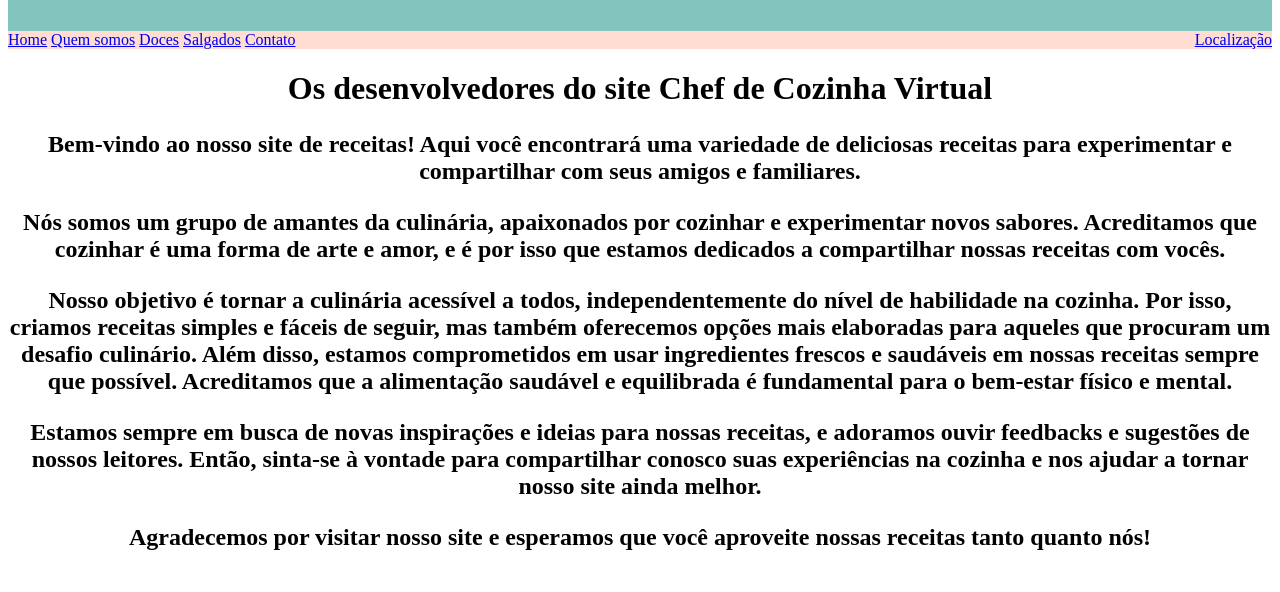
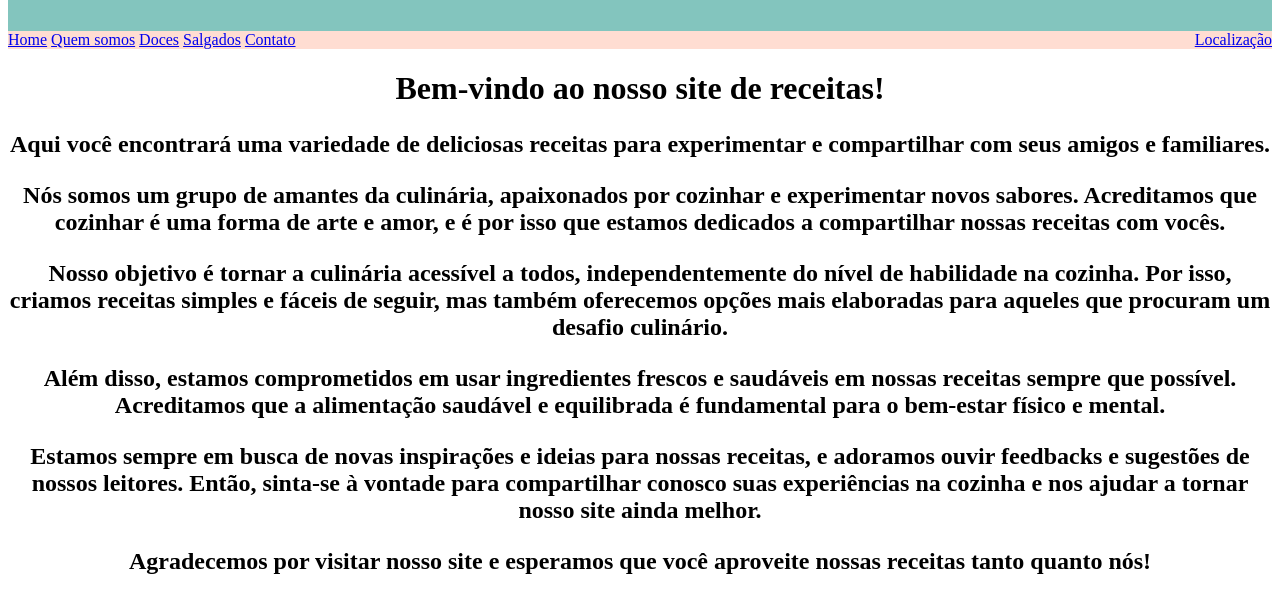
Before and after one commit to kauane05/Winx_1b_PW, a plain HTML site: page quemsomos.html in a window 1280 px wide. Shown: the part 211-803 px from the top of the page. Drawn offline with Linux system fonts and the light colour scheme.

Commit message:
Alteração no "quem somos" denovo

```diff
--- a/css/layout.css
+++ b/css/layout.css
@@ -19,6 +19,7 @@ font-size: 70px;
 
     text-align: center;
 }
+
 .imagens{
     width: 50px;
     padding:20px
--- a/quemsomos.html
+++ b/quemsomos.html
@@ -22,15 +22,15 @@
     <main class="principal">
        <div class="center">
           <div class="card">
-             <h1>  Os desenvolvedores do site Chef de Cozinha Virtual  </h1>
-             <h2> <p> Bem-vindo ao nosso site de receitas! Aqui você encontrará uma variedade de deliciosas receitas para experimentar e compartilhar com seus amigos e familiares.</p>
+             <h1>  Bem-vindo ao nosso site de receitas!  </h1>
+             <h2> <p> Aqui você encontrará uma variedade de deliciosas receitas para experimentar e compartilhar com seus amigos e familiares.</p>
 
                <p>Nós somos um grupo de amantes da culinária, apaixonados por cozinhar e experimentar novos sabores.
                 Acreditamos que cozinhar é uma forma de arte e amor, e é por isso que estamos dedicados a compartilhar nossas receitas com vocês.</p>
 
-                <p>Nosso objetivo é tornar a culinária acessível a todos, independentemente do nível de habilidade na cozinha. Por isso, criamos receitas simples e fáceis de seguir, mas também oferecemos opções mais elaboradas para aqueles que procuram um desafio culinário.
+                <p>Nosso objetivo é tornar a culinária acessível a todos, independentemente do nível de habilidade na cozinha. Por isso, criamos receitas simples e fáceis de seguir, mas também oferecemos opções mais elaboradas para aqueles que procuram um desafio culinário.</p>
 
-                    Além disso, estamos comprometidos em usar ingredientes frescos e saudáveis em nossas receitas sempre que possível. Acreditamos que a alimentação saudável e equilibrada é fundamental para o bem-estar físico e mental.</p>
+                <p>Além disso, estamos comprometidos em usar ingredientes frescos e saudáveis em nossas receitas sempre que possível. Acreditamos que a alimentação saudável e equilibrada é fundamental para o bem-estar físico e mental.</p>
 
                 <p>Estamos sempre em busca de novas inspirações e ideias para nossas receitas, e adoramos ouvir feedbacks e sugestões de nossos leitores. Então, sinta-se à vontade para compartilhar conosco suas experiências na cozinha e nos ajudar a tornar nosso site ainda melhor.</p>
                <p>Agradecemos por visitar nosso site e esperamos que você aproveite nossas receitas tanto quanto nós! </p>
```
